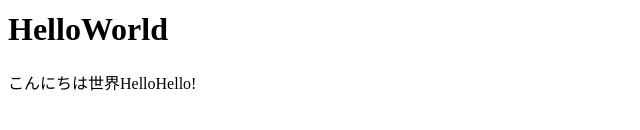
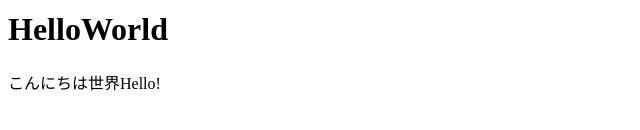
Before and after one commit to shigeyama/WebSite20170517, a plain HTML site: page index.html in a window 1280 px wide. Shown: the part 172-302 px from the top of the page, 0-640 px from the left. Drawn offline with Linux system fonts and the light colour scheme.

Commit message:
Update index.html

```diff
--- a/index.html
+++ b/index.html
@@ -8,6 +8,6 @@
 <body>
 <img src="img/dummy.jpg">
   <h1>HelloWorld</h1>
-  <p>こんにちは世界HelloHello!</p>
+  <p>こんにちは世界Hello!</p>
 </body>
 </html>
```
